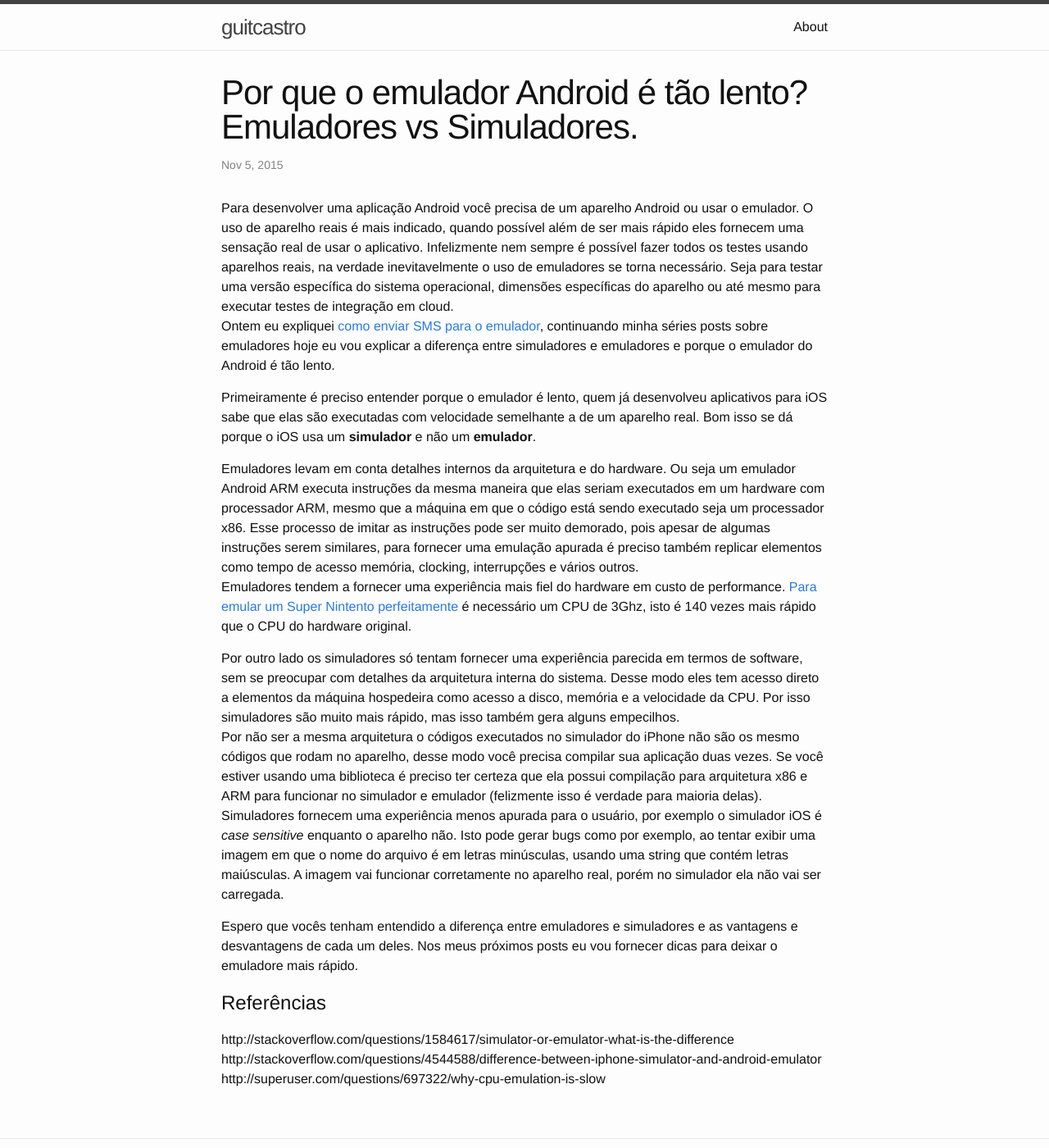
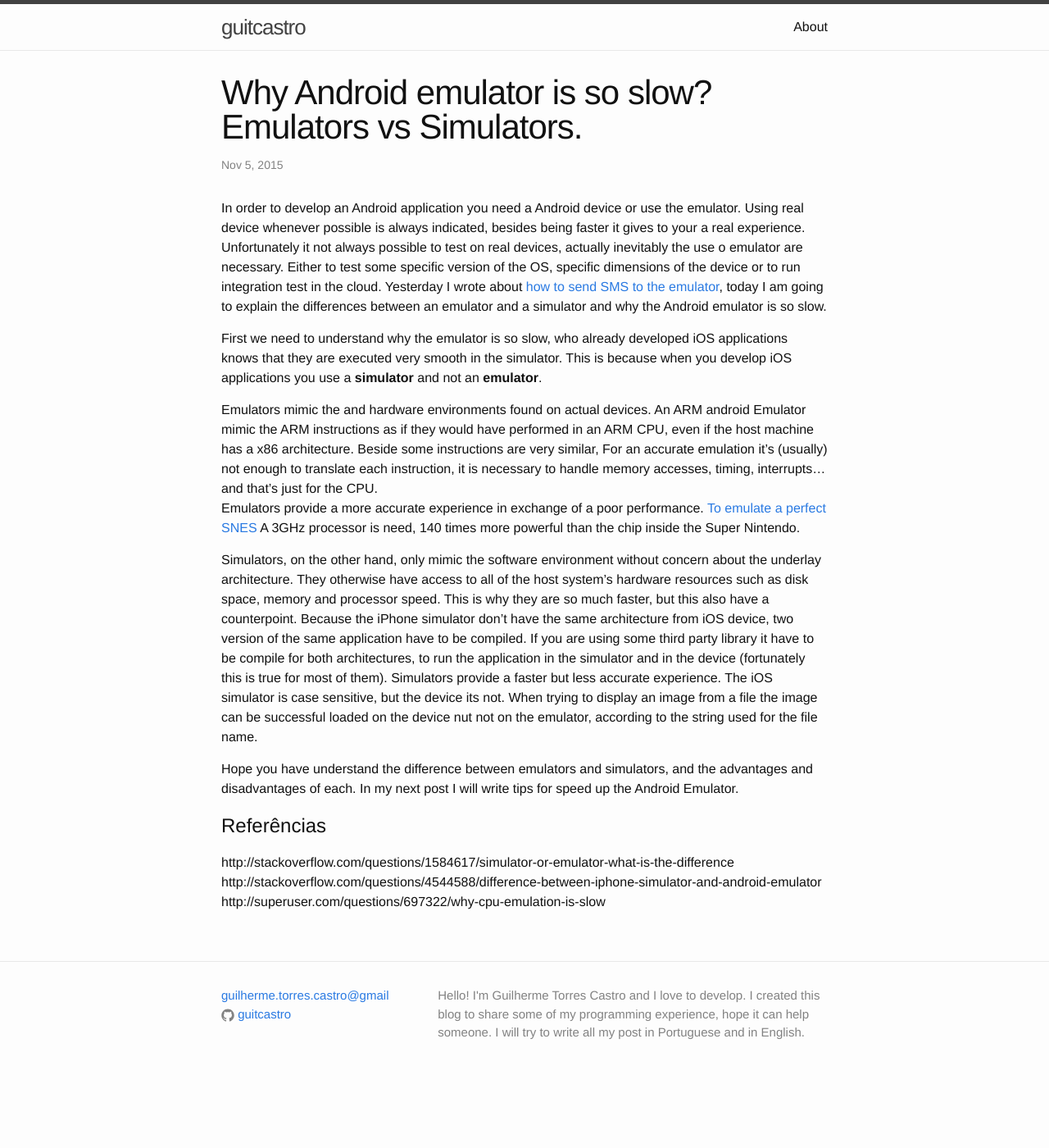
Before and after one commit to guitcastro/guitcastro.github.io, a Jekyll site: the page built from _posts/2015-11-05-why_android_emulator_is_so_slow_en.markdown, in a window 1280 px wide and 1400 px high. Shown: the whole window at 82% size. Built offline with Jekyll 4.4.1, drawn with Linux system fonts in a browser that asks for light colours; comment, search, counter and statistics services are not loaded.

Commit message:
why emulator are slow english

```diff
--- a/_posts/2015-11-05-why_android_emulator_is_so_slow_en.markdown
+++ b/_posts/2015-11-05-why_android_emulator_is_so_slow_en.markdown
@@ -1,23 +1,27 @@
 ---
 layout: post
-title:  "Por que o emulador Android é tão lento? Emuladores vs Simuladores."
-date:   2015-11-05 17:00:00 -0200
-categories: jekyll update
+title:  "Why Android emulator is so slow? Emulators vs Simulators."
+date:   2015-11-05 17:01:00 -0200
+categories:
 ---
 
-Para desenvolver uma aplicação Android você precisa de um aparelho Android ou usar o emulador. O uso de aparelho reais é mais indicado, quando possível além de ser mais rápido eles fornecem uma sensação real de usar o aplicativo. Infelizmente nem sempre é possível fazer todos os testes usando aparelhos reais, na verdade inevitavelmente o uso de emuladores se torna necessário. Seja para testar uma versão específica do sistema operacional, dimensões específicas do aparelho ou até mesmo para executar testes de integração em cloud.
-Ontem eu expliquei [como enviar SMS para o emulador](https://guitcastro.github.io/jekyll/update/2015/11/04/send_sms_android_emulator_pt.html), continuando minha séries posts sobre emuladores hoje eu vou explicar a diferença entre simuladores e emuladores e porque o emulador do Android é tão lento.
+In order to develop an Android application you need a Android device or use the emulator. Using real device whenever possible is always indicated, besides being faster it gives to your a real experience.
+Unfortunately it not always possible to test on real devices, actually  inevitably the use o emulator are necessary. Either to test some specific version of the OS, specific dimensions of the device or to run integration test in the cloud.
+Yesterday I wrote about [how to send SMS to the emulator](https://guitcastro.github.io/jekyll/update/2015/11/04/send_sms_android_emulator_en.html), today I am going to explain the differences between an emulator and a simulator and why the Android emulator is so slow.
 
-Primeiramente é preciso entender porque o emulador é lento, quem já desenvolveu aplicativos para iOS sabe que elas são executadas com velocidade semelhante a de um aparelho real. Bom isso se dá porque o iOS usa um **simulador** e não um **emulador**.
+First we need to understand why the emulator is so slow, who already developed iOS applications knows that they are executed very smooth in the simulator. This is because when you develop iOS applications you use a **simulator** and not an **emulator**.
 
-Emuladores levam em conta detalhes internos da arquitetura e do hardware. Ou seja um emulador Android ARM executa instruções da mesma maneira que elas seriam executados em um hardware com processador ARM, mesmo que a máquina em que o código está sendo executado seja um processador x86. Esse processo de imitar as instruções pode ser muito demorado, pois apesar de algumas instruções serem similares, para fornecer uma emulação apurada é preciso também replicar elementos como tempo de acesso memória, clocking, interrupções e vários outros.
-Emuladores tendem a fornecer uma experiência mais fiel do hardware em custo de performance. [Para emular um Super Nintento perfeitamente](http://www.tested.com/tech/gaming/2712-why-perfect-hardware-snes-emulation-requires-a-3ghz-cpu/) é necessário um CPU de 3Ghz, isto é 140 vezes mais rápido que o CPU do hardware original.
+Emulators mimic the and hardware environments found on actual devices. An ARM android Emulator mimic the ARM instructions as if they would have performed in an ARM CPU, even if the host machine has a x86 architecture.
+Beside some instructions are very similar, For an accurate emulation it's (usually) not enough to translate each instruction, it is necessary to handle memory accesses, timing, interrupts... and that's just for the CPU.
+Emulators provide a more accurate experience in exchange of a poor performance. [To emulate a perfect SNES](http://www.tested.com/tech/gaming/2712-why-perfect-hardware-snes-emulation-requires-a-3ghz-cpu/) A 3GHz processor is need, 140 times more powerful than the chip inside the Super Nintendo.
 
-Por outro lado os simuladores só tentam fornecer uma experiência parecida em termos de software, sem se preocupar com detalhes da arquitetura interna do sistema. Desse modo eles tem acesso direto a elementos da máquina hospedeira como acesso a disco, memória e a velocidade da CPU. Por isso simuladores são muito mais rápido, mas isso também gera alguns empecilhos.
-Por não ser a mesma arquitetura o códigos executados no simulador do iPhone não são os mesmo códigos que rodam no aparelho, desse modo você precisa compilar sua aplicação duas vezes. Se você estiver usando uma biblioteca é preciso ter certeza que ela possui compilação para arquitetura x86 e ARM para funcionar no simulador e emulador (felizmente isso é verdade para maioria delas).
-Simuladores fornecem uma experiência menos apurada para o usuário, por exemplo o simulador iOS é *case sensitive* enquanto o aparelho não. Isto pode gerar bugs como por exemplo, ao tentar exibir uma imagem em que o nome do arquivo é em letras minúsculas, usando uma string que contém letras maiúsculas. A imagem vai funcionar corretamente no aparelho real, porém no simulador ela não vai ser carregada.
+Simulators, on the other hand, only mimic the software environment without concern about the underlay architecture. They otherwise have access to all of the host system's hardware resources such as disk space, memory and processor speed.
+This is why they are so much faster, but this also have a counterpoint. Because the iPhone simulator don't have the same architecture from iOS device, two version of the same application have to be compiled.
+If you are using some third party library it have to be compile for both architectures, to run  the application in the simulator and in the device (fortunately this is true for most of them).
+Simulators provide a faster but less accurate experience. The iOS simulator is case sensitive, but the device its not. When trying to display an image from a file the image can be successful loaded on the device nut not on the emulator,
+according to the string used for the file name.
 
-Espero que vocês tenham entendido a diferença entre emuladores e simuladores e as vantagens e desvantagens de cada um deles. Nos meus próximos posts eu vou fornecer dicas para deixar o emuladore mais rápido.
+Hope you have understand the difference between emulators and simulators, and the advantages and disadvantages of each. In my next post I will write tips for speed up the Android Emulator.
 
 #Referências
 
```
Also changed, not shown: _posts/2015-11-05-why_android_emulator_is_so_slow_pt.markdown (added, +26 -0 lines).
